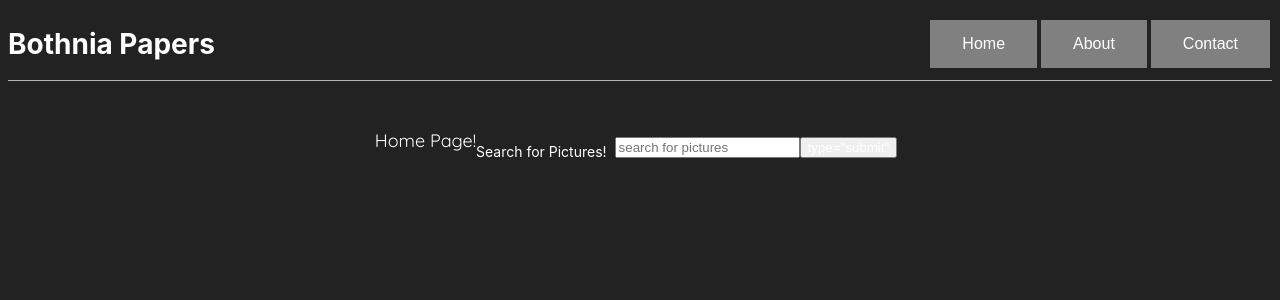
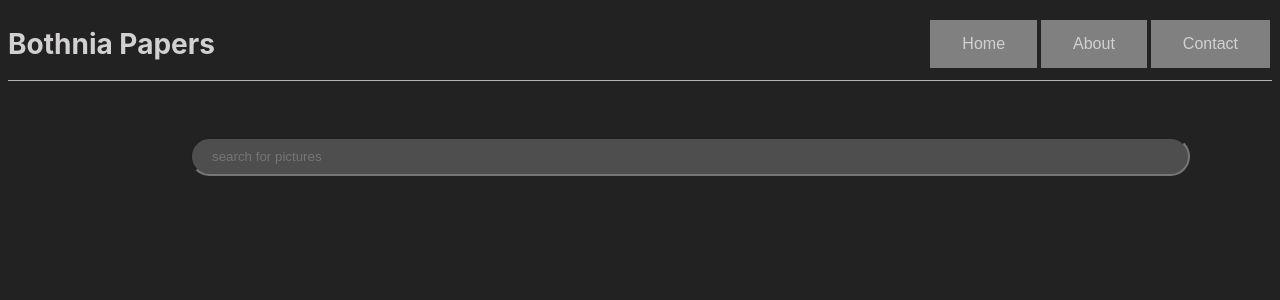
Before and after one commit to dcaptain1/D0027E_Project_Alpha, an Angular app: page /Archive in a window 1280 px wide. Shown: the top 300 px of the page. Built offline with nearby package versions, Linux system fonts and the light colour scheme.

Commit message:
New,stylesheet for uppload, new searchbutton

```diff
--- a/src/app/components/archive/archive.component.css
+++ b/src/app/components/archive/archive.component.css
@@ -3,6 +3,14 @@ display: flex;
 justify-content: center;
 margin-top: 3rem;
 margin-bottom: 3rem;
-
-
 }
+.search-bar{
+width: 200%;
+max-width: 1000px;
+min-width: 900px;
+background:rgba(255,255,255,0.2);
+display: flex;
+align-items: center;
+border-radius: 60px;
+padding: 10px 20px;
+}
--- a/src/app/components/archive/archive.component.html
+++ b/src/app/components/archive/archive.component.html
@@ -1,15 +1,21 @@
 <div class ="container">
-  <a href="#" routerLink="/" class="logo">Home Page! </a>
-   <p>Search for Pictures!</p>
+
+
 
 <body>
 
   <form action="">
 
-    <input type="text" placeholder="search for pictures" name="Q">
-    <button>type="submit"</button>
+    <input type="text" class="search-bar" placeholder="search for pictures" name="Q">
+
 
   </form>
 </body>
 
 </div>
+
+<div>
+
+
+
+</div>
--- a/src/app/components/upload-page/upload-page.component.css
+++ b/src/app/components/upload-page/upload-page.component.css
@@ -0,0 +1,10 @@
+/* Invert styles for elements that should have light text on dark backgrounds */
+h1, h2, h3, h4, h5, h6,
+p, a, span, li, label,
+button, input, select {
+  color: #fcfcfc;
+}
+
+button, input, select, textarea {
+  color: #000000;
+}
--- a/src/styles.css
+++ b/src/styles.css
@@ -21,8 +21,8 @@ body {
 /* Invert styles for elements that should have light text on dark backgrounds */
 h1, h2, h3, h4, h5, h6,
 p, a, span, li, label,
-button, input, select, textarea {
-  color: #fff;
+button, select {
+  color: #d3d0d0;
 }
 
 /* Adjust background colors for specific elements */
```
